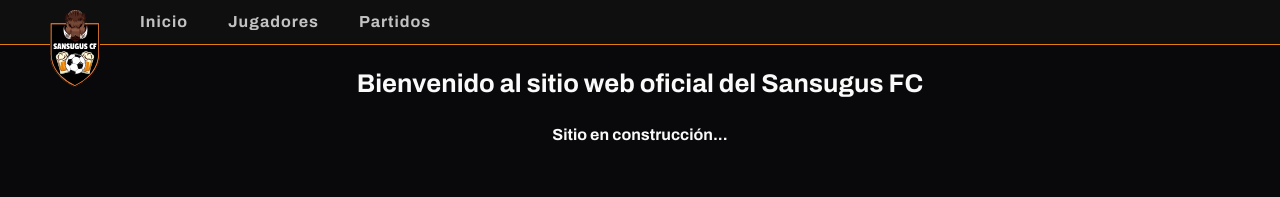
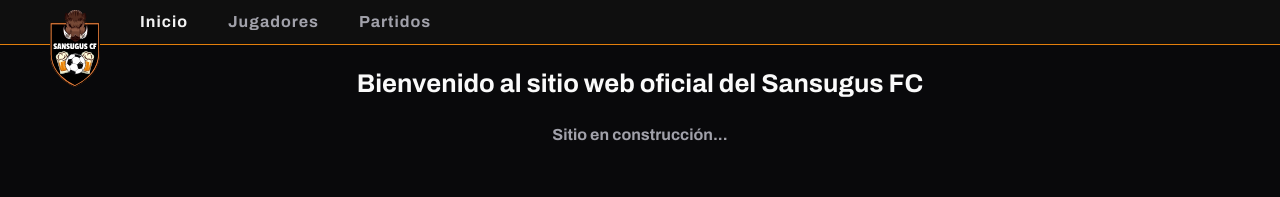
Before and after one commit to JuanPeRam/Sansugus-Web, a React (Vite) app in the folder sansugus-web/: page / in a window 1280 px wide. Shown: the top 197 px of the page. Built offline with nearby package versions, Linux system fonts and the light colour scheme.

Commit message:
Text improved

```diff
--- a/sansugus-web/src/components/NavBar.tsx
+++ b/sansugus-web/src/components/NavBar.tsx
@@ -13,9 +13,9 @@
         isNavExpanded ? "options-list" : "options-list none"
       }>
         <li><a href="/"><img src={sansuguslogo} alt="Sansugus Logo" /></a></li>
-        <li><a href='/Home' className={selectedWindow=='/Home'?'selected':''}>Inicio</a></li>
-        <li><a href='/Players' className={selectedWindow=='/Players'?'selected':''}>Jugadores</a></li>
-        <li><a href='/Games' className={selectedWindow=='/Games'?'selected':''}>Partidos</a></li>
+        <li><a href='/Home' className={selectedWindow=='/Home' || selectedWindow=='/'?'selected':'text-muted-foreground'}>Inicio</a></li>
+        <li><a href='/Players' className={selectedWindow=='/Players'?'selected':'text-muted-foreground'}>Jugadores</a></li>
+        <li><a href='/Games' className={selectedWindow=='/Games'?'selected':'text-muted-foreground'}>Partidos</a></li>
       </ul>
       {!isNavExpanded ?
       <FontAwesomeIcon icon={faBars} size='xl' color='#aaaaaa' className='hamburguer' onClick={()=>{setIsNavExpanded(true)}}/>:
--- a/sansugus-web/src/components/home/Home.tsx
+++ b/sansugus-web/src/components/home/Home.tsx
@@ -4,7 +4,7 @@
     return (
         <>
             <h1>Bienvenido al sitio web oficial del <span>Sansugus FC</span></h1>
-            <h2>Sitio en construcción...</h2>
+            <h2 className="text-muted-foreground">Sitio en construcción...</h2>
         </>
     )
 }
--- a/sansugus-web/src/styles/NavBar.css
+++ b/sansugus-web/src/styles/NavBar.css
@@ -10,7 +10,6 @@
 }
 
 .options-list li a{
-    color: var(--text-secondary-color);
     text-decoration: none;
     font-size: 1rem;
     transition: .1s ease-in-out;
```
